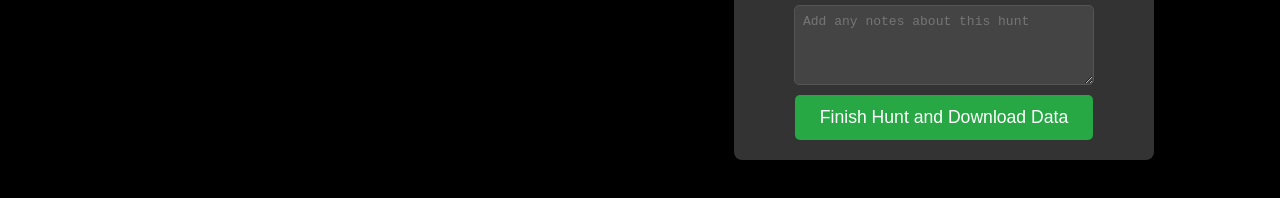
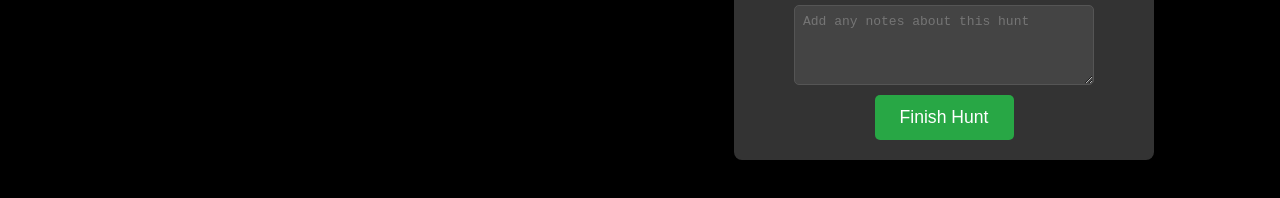
Before and after one commit to TyrantrumGOD/tyrantrumgod.github.io, a plain HTML site: page index.html in a window 1280 px wide. Shown: the part 560-758 px from the top of the page. Drawn offline with Linux system fonts and the light colour scheme.

Commit message:
Add files via upload

```diff
--- a/index.html
+++ b/index.html
@@ -1229,7 +1229,7 @@
                         <textarea id="huntNotes" placeholder="Add any notes about this hunt"></textarea>
                     </div>
                     <div>
-                        <button id="finish-hunt-button">Finish Hunt and Download Data</button>
+                        <button id="finish-hunt-button">Finish Hunt</button>
                     </div>
                 </div>
                 <div class="tyrantrum-right">
```
